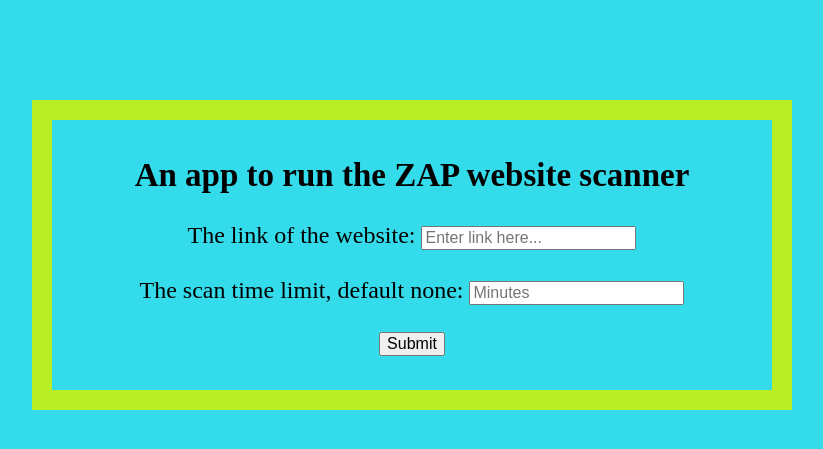
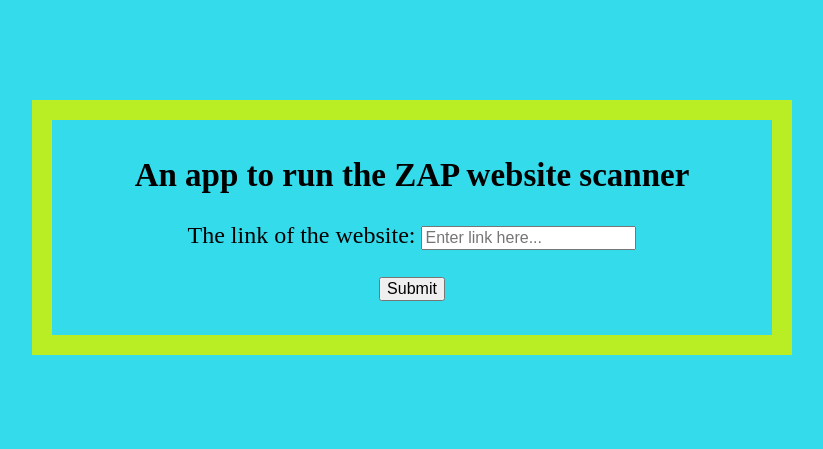
Before and after one commit to WilliamZhang20/zap-docker-app, a Flask app: page / in a window 1280 px wide. Shown: the top 449 px of the page, without its empty margins (228-1051 px from the left). Run offline with Flask 2, Linux system fonts and the light colour scheme.

Commit message:
second commit

```diff
--- a/flask-app/app.py
+++ b/flask-app/app.py
@@ -10,31 +10,24 @@
     if request.method == "POST":
         # Receive link, check for http or https header
         website_link = request.form["link_text"]
-        time_limit_str = request.form["limit"]
-        if(time_limit_str != ""):
-            time_limit = time_limit_str
-        else:
-            time_limit = ""
         if website_link[0:4] != "http":
             website_link = "http://" + website_link
         # Send the file, and other container should run
         with open('/usr/src/web-links/website-link.txt', 'w') as link_file:
             link_file.write(website_link)
-        with open('/usr/src/web-links/time-limit.txt', 'w') as time_file:
-            time_file.write(time_limit)
-        # print("Checking for file...")
-        # While scan runs, check for report
-        # while not os.path.exists('/usr/src/web-links/file_name.txt'):
-        #     print("Sleeping to wait")
-        #     sleep(1)
-        # print("File exists")
-        # with open('/usr/src/web-links/file_name.txt', 'r') as report:
-        #     file_name = report.read()
-        # print(f"Using report {file_name}")
-        # os.remove('/usr/src/web-links/file_name.txt')
-        # shutil.copy(f"/usr/src/reports/{file_name}", f"/usr/src/app/templates/{file_name}")
-        return render_template("index.html", message = f"Running scan on {website_link}")
+        return render_template("index.html", message = f"Running scan on {website_link}, visit /view-report")
     return render_template("index.html")
+
+@app.route('/view-report', methods = ["GET"])
+def render_report():
+    curr_path = '/usr/src/web-links/file_name.txt'
+    with open(curr_path, 'r') as report_name_file:
+            file_name = report_name_file.read()
+    if os.path.exists(f'/usr/src/reports/{file_name}'):
+        shutil(f'/usr/src/reports/{file_name}', f'/usr/src/app/templates/{file_name}')
+        return render_template(file_name)
+    else:
+        return "Report not available yet, please wait"
 
 if __name__ == "__main__":
     app.run(host="0.0.0.0", port=int(os.environ.get("PORT", 5000)))
--- a/flask-app/templates/index.html
+++ b/flask-app/templates/index.html
@@ -30,8 +30,6 @@
             <form method = "post">
                 <label for = "link_text">The link of the website:</label>
                 <input type = "text" id = "link_text" name = "link_text" placeholder = "Enter link here..."><br><br>
-                <label for = "time_limit">The scan time limit, default none:</label>
-                <input type = "text" id = "limit" name = "limit" placeholder = "Minutes"> <br><br>
                 <input type = "submit" value = "Submit">
             </form>
             <p>{{message}}</p>
```
Also changed, not shown: README.md, 1 other file.
